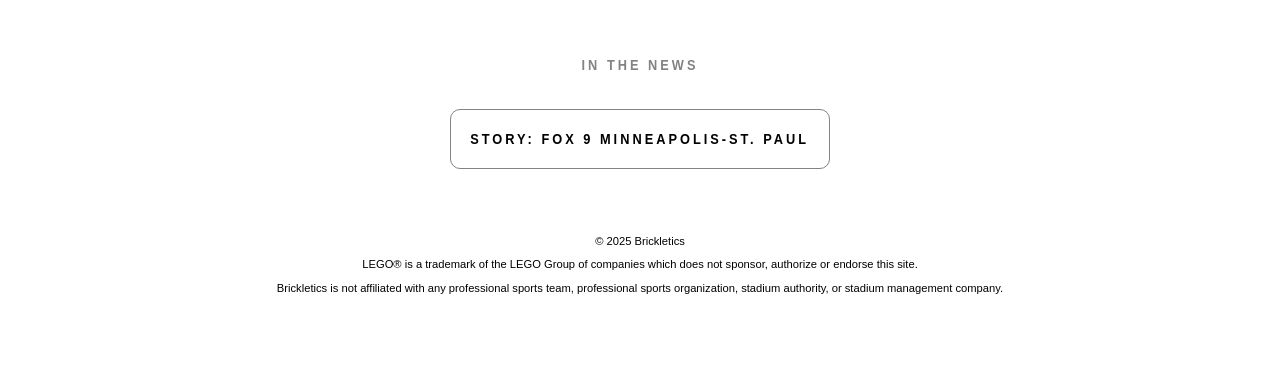
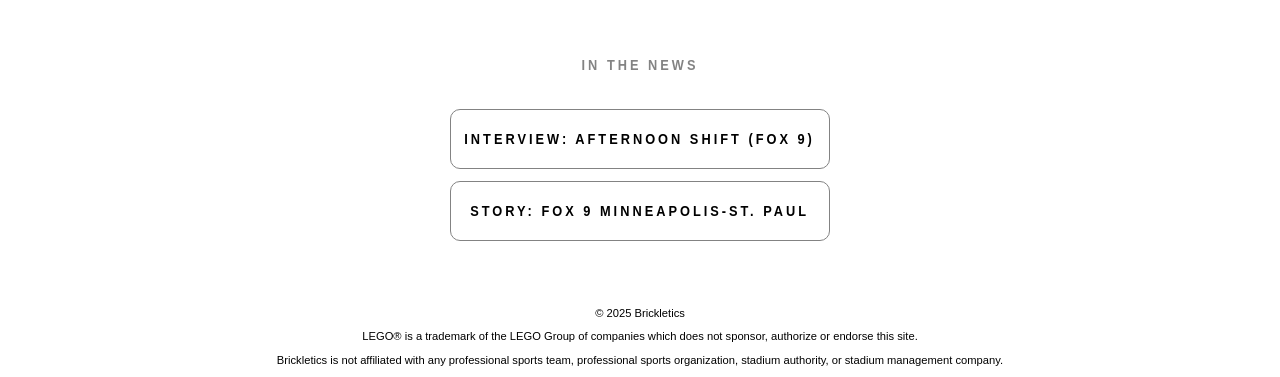
Before and after one commit to nineteentimes/brickleticssite, a plain HTML site: page index.html in a window 1280 px wide. Shown: the part 556-933 px from the top of the page. Before the commit the page ends 861 px from the top, so only its background shows below. Drawn offline with Linux system fonts and the light colour scheme.

Commit message:
site update

```diff
--- a/index.html
+++ b/index.html
@@ -85,6 +85,11 @@
 		<br/><br/>
 
 		<div class="linkCard ">
+            <a href="https://www.fox9.com/video/1685681">
+                <h2 class="newsStory">Interview: Afternoon Shift (FOX 9)</h2>
+            </a>
+        </div>
+		<div class="linkCard ">
             <a href="https://www.fox9.com/news/vikings-superfan-builds-u-s-bank-stadium-out-legos">
                 <h2 class="newsStory">Story: FOX 9 Minneapolis-St. Paul</h2>
             </a>
```
